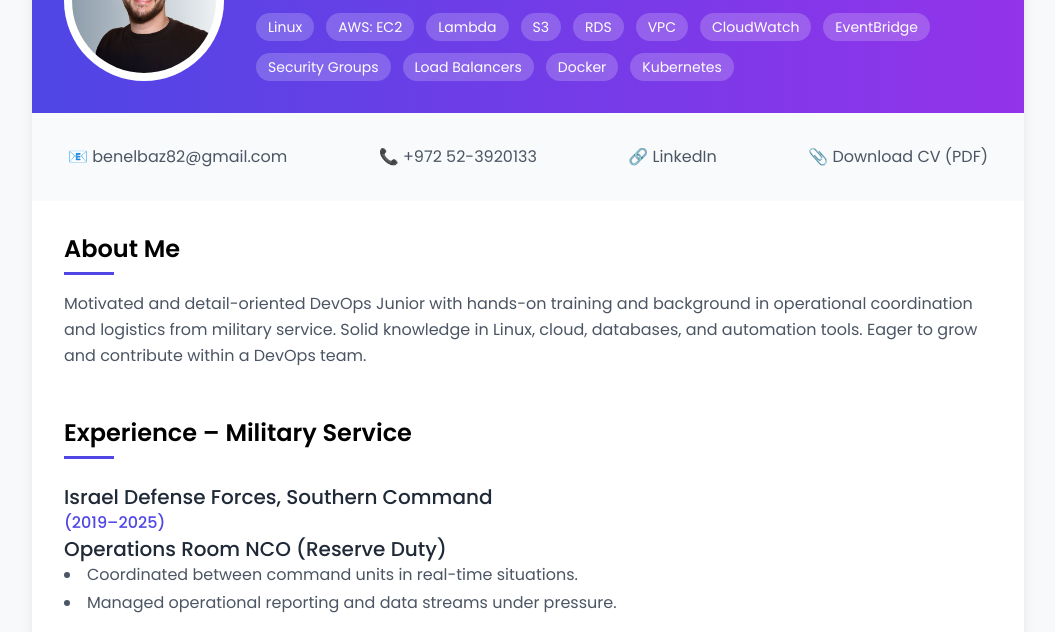
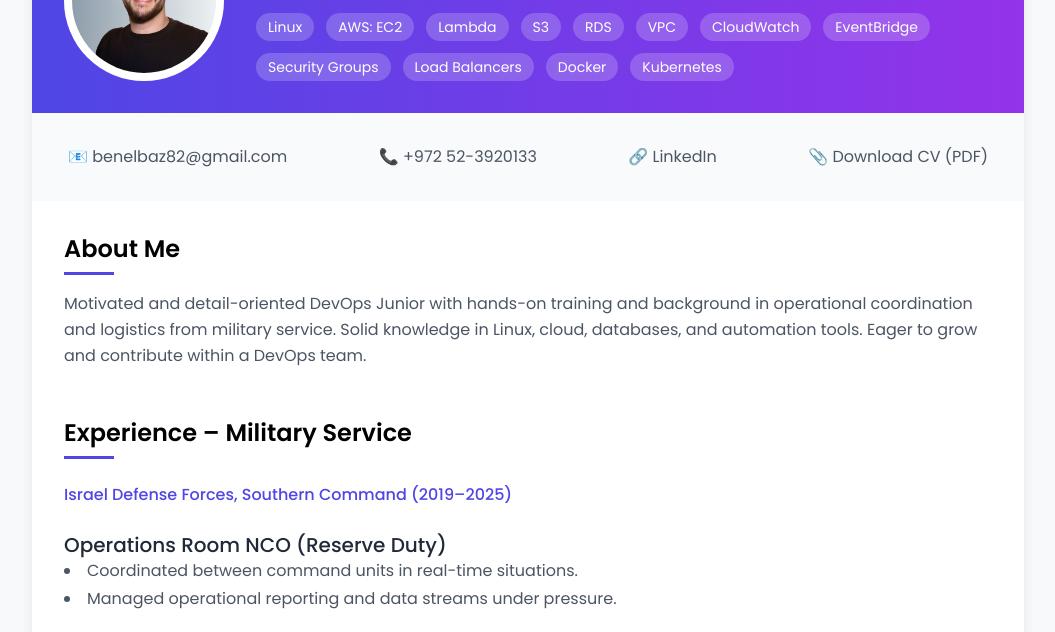
Before and after one commit to benelbaz82/resume, a plain HTML site: page index.html in a window 1280 px wide. Shown: the part 143-775 px from the top of the page, without its empty margins (112-1167 px from the left). Drawn offline with nearby package versions, Linux system fonts and the light colour scheme.

Commit message:
Add files via upload

```diff
--- a/index.html
+++ b/index.html
@@ -123,12 +123,10 @@
       <h2 class="text-2xl font-semibold section-title mb-6">
        Experience – Military Service
       </h2>
-       <h3 class="text-xl font-medium text-gray-800">
-        Israel Defense Forces, Southern Command
-       </h3>
-       <span class="text-indigo-600 font-medium">
-        (2019–2025)
-       </span>
+      <p class="text-indigo-600 font-medium mb-6">
+       Israel Defense Forces, Southern Command (2019–2025)
+      </p>
+      <div class="mb-6">
        <h3 class="text-xl font-medium text-gray-800">
         Operations Room NCO (Reserve Duty)
        </h3>
```
